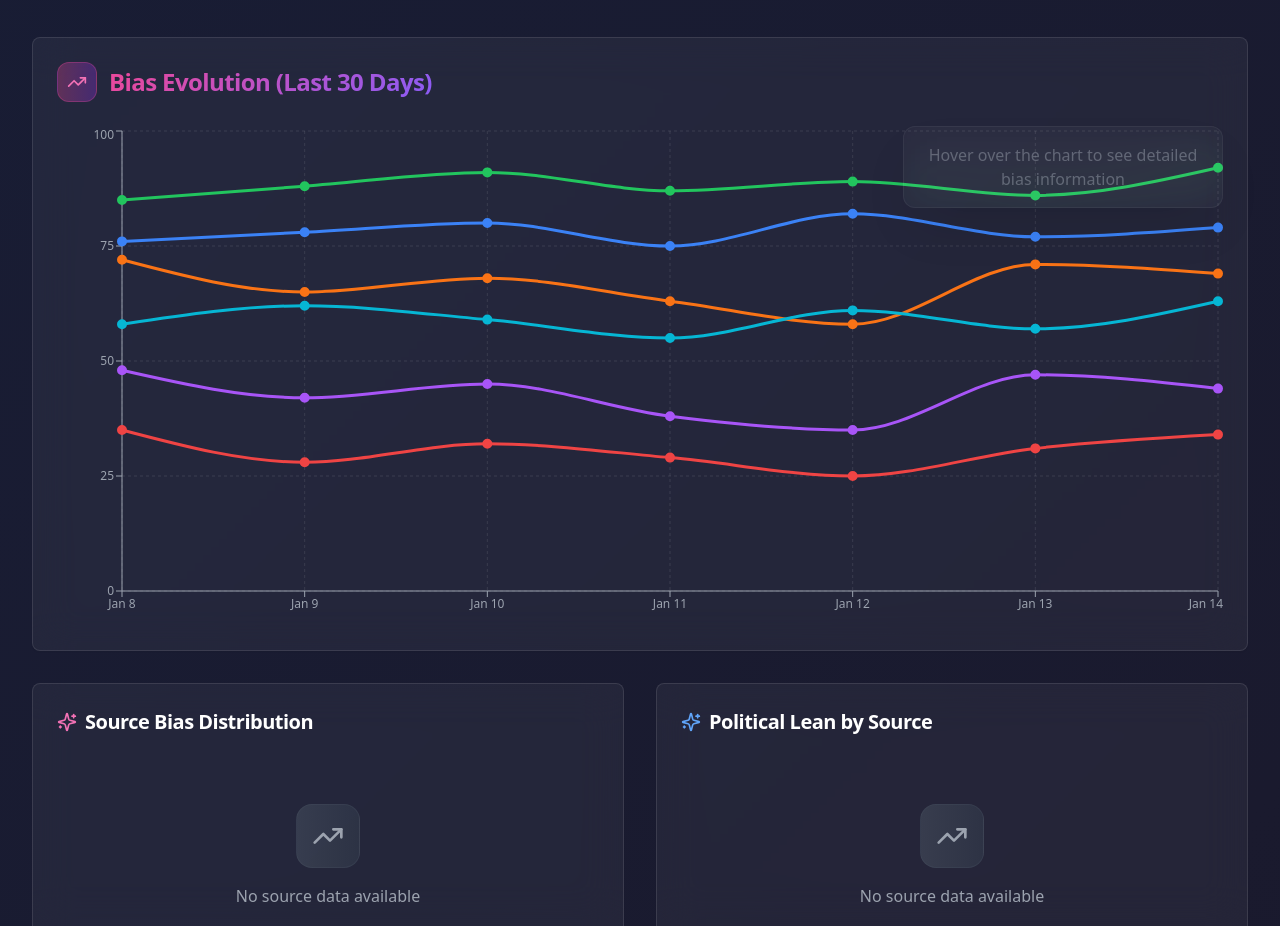
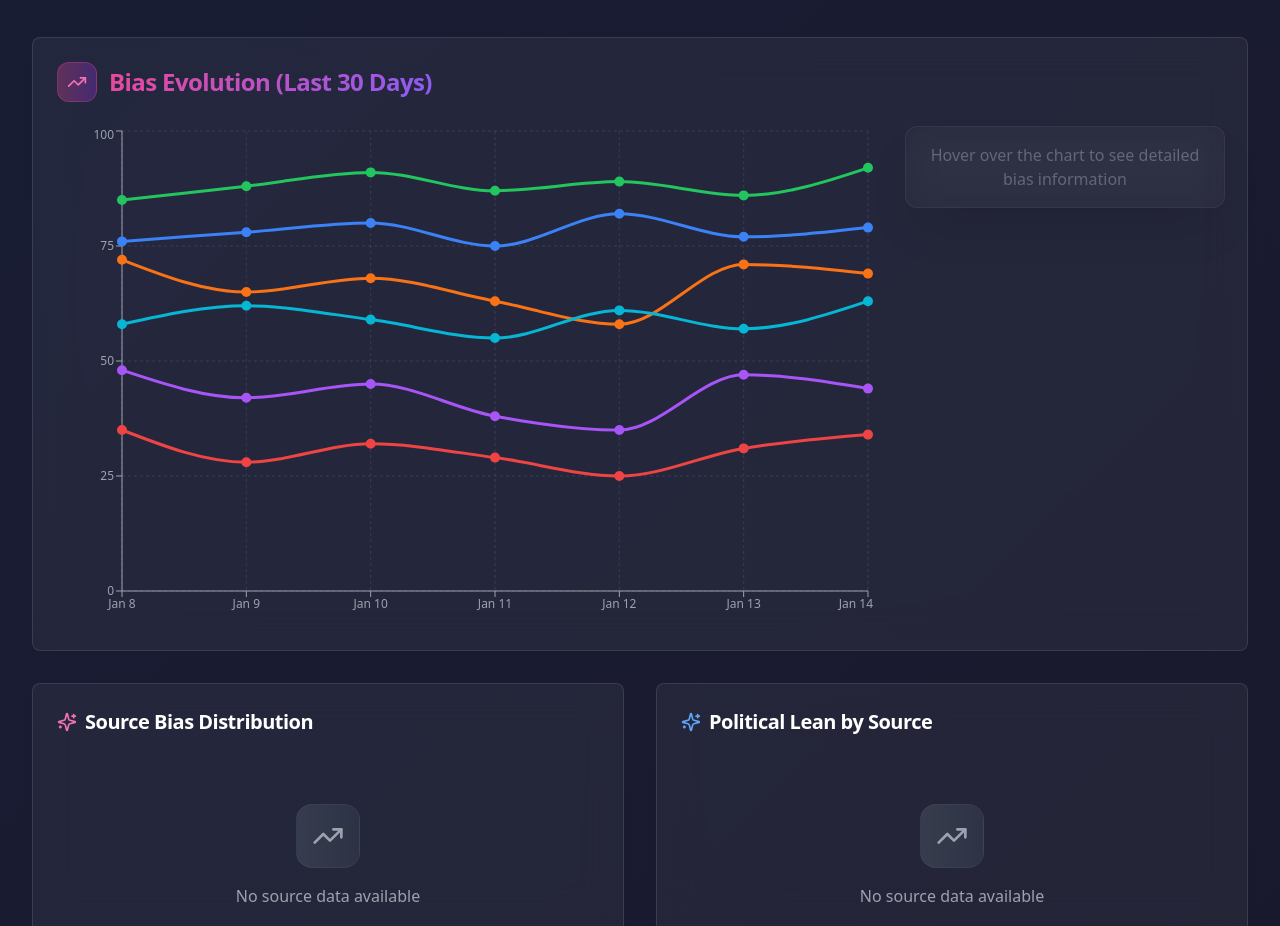
Before and after one commit to Parsa1ll/Bias-meter, a Next.js app: page /analytics in a window 1280 px wide. Shown: the part 960-1886 px from the top of the page. Built offline with nearby package versions, Linux system fonts and the light colour scheme.

Commit message:
feat: constrain chart width for non-overlapping popup
Ensure chart leaves space for 320px popup panel.

#VERCEL_SKIP

Co-authored-by: Parsa Ahmadnezhad <108203017+Parsa1ll@users.noreply.github.com>

```diff
--- a/app/analytics/page.tsx
+++ b/app/analytics/page.tsx
@@ -261,8 +261,9 @@ export default function AnalyticsPage() {
               </div>
             </CardHeader>
             <CardContent>
-              <div className="relative">
-                <div className="w-full">
+              <div className="flex gap-8">
+                {/* Chart Container - constrained width */}
+                <div className="flex-1 max-w-[calc(100%-350px)]">
                   <ChartContainer
                     config={{
                       political: {
@@ -374,11 +375,12 @@ export default function AnalyticsPage() {
                       </LineChart>
                     </ResponsiveContainer>
                   </ChartContainer>
+                </div>
 
-                  {/* Tooltip Panel - positioned below chart on mobile, to the right on desktop */}
-                  <div className="mt-6 lg:mt-0 lg:absolute lg:top-0 lg:right-0 lg:w-80">
+                {/* Right Side Tooltip Panel - fixed width */}
+                <div className="w-80 flex-shrink-0">
                   {hoveredData ? (
-                      <div className="glass-effect border border-white/20 rounded-xl p-4 shadow-2xl backdrop-blur-md">
+                    <div className="glass-effect border border-white/20 rounded-xl p-4 shadow-2xl backdrop-blur-md sticky top-4">
                       <p className="text-white font-semibold mb-3 text-center">{hoveredData.date}</p>
                       <div className="space-y-2">
                         {hoveredData.data.map((entry: any, index: number) => {
@@ -423,11 +425,10 @@ export default function AnalyticsPage() {
                       </div>
                     </div>
                   ) : (
-                      <div className="glass-effect border border-white/20 rounded-xl p-4 shadow-2xl backdrop-blur-md opacity-50">
+                    <div className="glass-effect border border-white/20 rounded-xl p-4 shadow-2xl backdrop-blur-md sticky top-4 opacity-50">
                       <p className="text-gray-400 text-center">Hover over the chart to see detailed bias information</p>
                     </div>
                   )}
-                  </div>
                 </div>
               </div>
             </CardContent>
```
Lines whose indentation alone changed are shown as unchanged.
